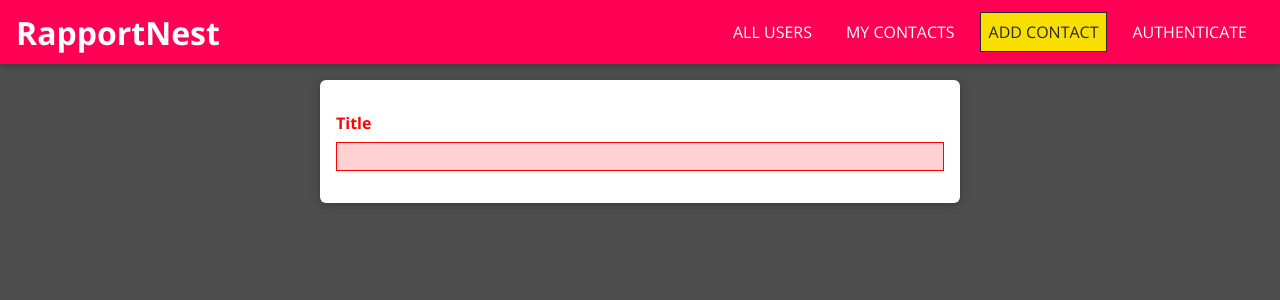
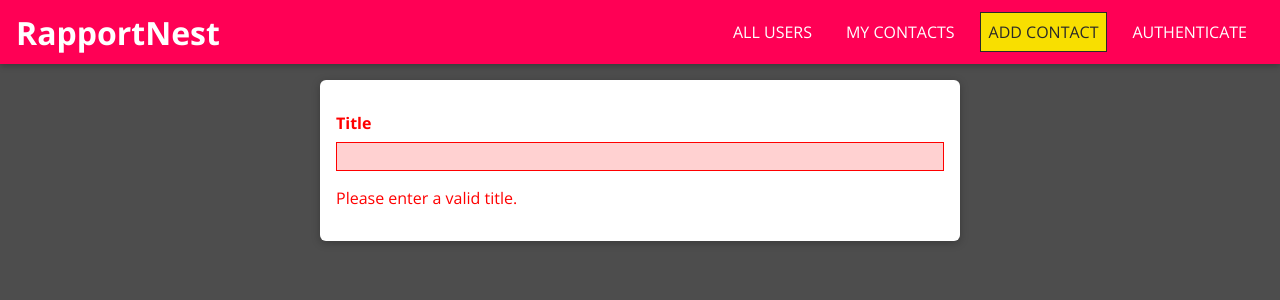
Before and after one commit to sarathk73/RapportNest, a React (Create React App) app in the folder frontend/: page /contacts/new in a window 1280 px wide. Shown: the top 300 px of the page. Built offline with nearby package versions, Linux system fonts and the light colour scheme.

Commit message:
Add validators and error message props to Input in NewContact form

```diff
--- a/frontend/src/contacts/pages/NewContact.js
+++ b/frontend/src/contacts/pages/NewContact.js
@@ -6,7 +6,7 @@ import './NewContact.css';
 const NewContact = () => {
   return (
     <form className="contact-form">
-      <Input element="input" type="text" label="Title" />
+      <Input element="input" type="text" label="Title"  validators={[]} errorText="Please enter a valid title." />
     </form>
   );
 };
```
